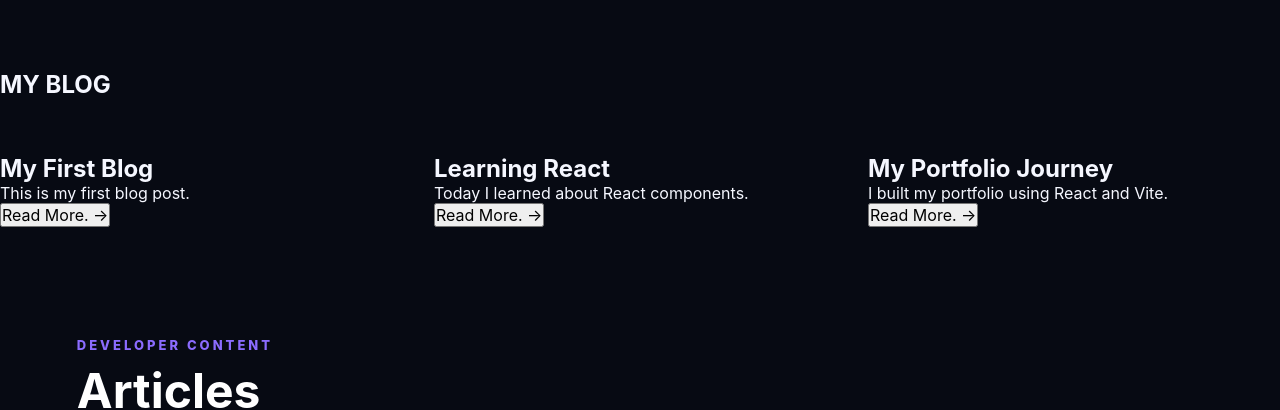
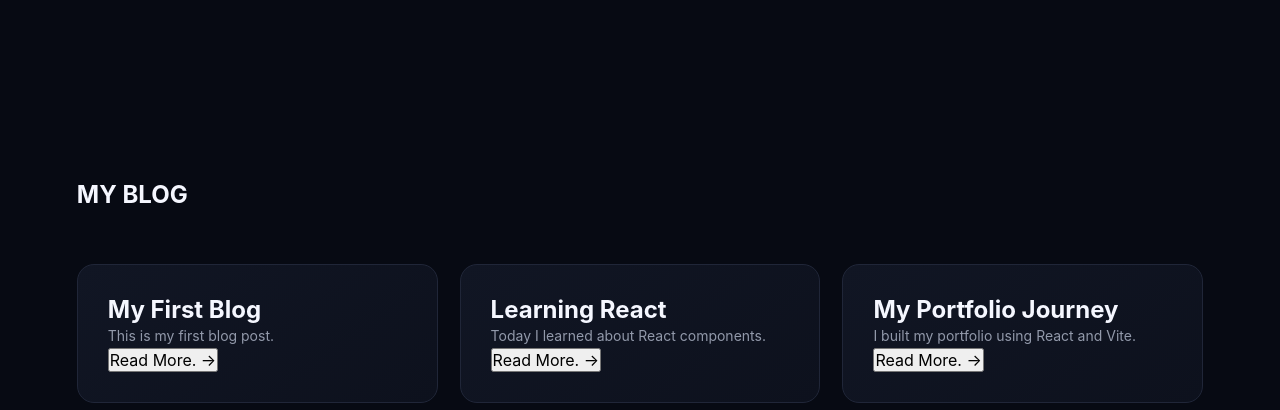
Before and after one commit to Prabina1d/MyPortfolio, a React (Vite) app: page / in a window 1280 px wide. Shown: the part 451-861 px from the top of the page. Built offline with nearby package versions, Linux system fonts and the light colour scheme; no server answers.

Commit message:
Update Blog.jsx

```diff
--- a/src/components/Blog.jsx
+++ b/src/components/Blog.jsx
@@ -2,7 +2,7 @@ import blogs from "../../blogs.json";
 
 function Blog() {
   return (
-    <section id= "blog">
+    <section id= "blog" className="section">
        <div className="section-heading">
       <h1>MY BLOG</h1>
          </div>
@@ -10,7 +10,7 @@ function Blog() {
 
     <div className="projects-grid">
       {blogs.map((blog) => (
-        <article key={blog.id}>
+        <article className="project-card" key={blog.id}>
           <h2>{blog.title}</h2>
           <p>{blog.description}</p>
           <button>Read More. →</button>
```
